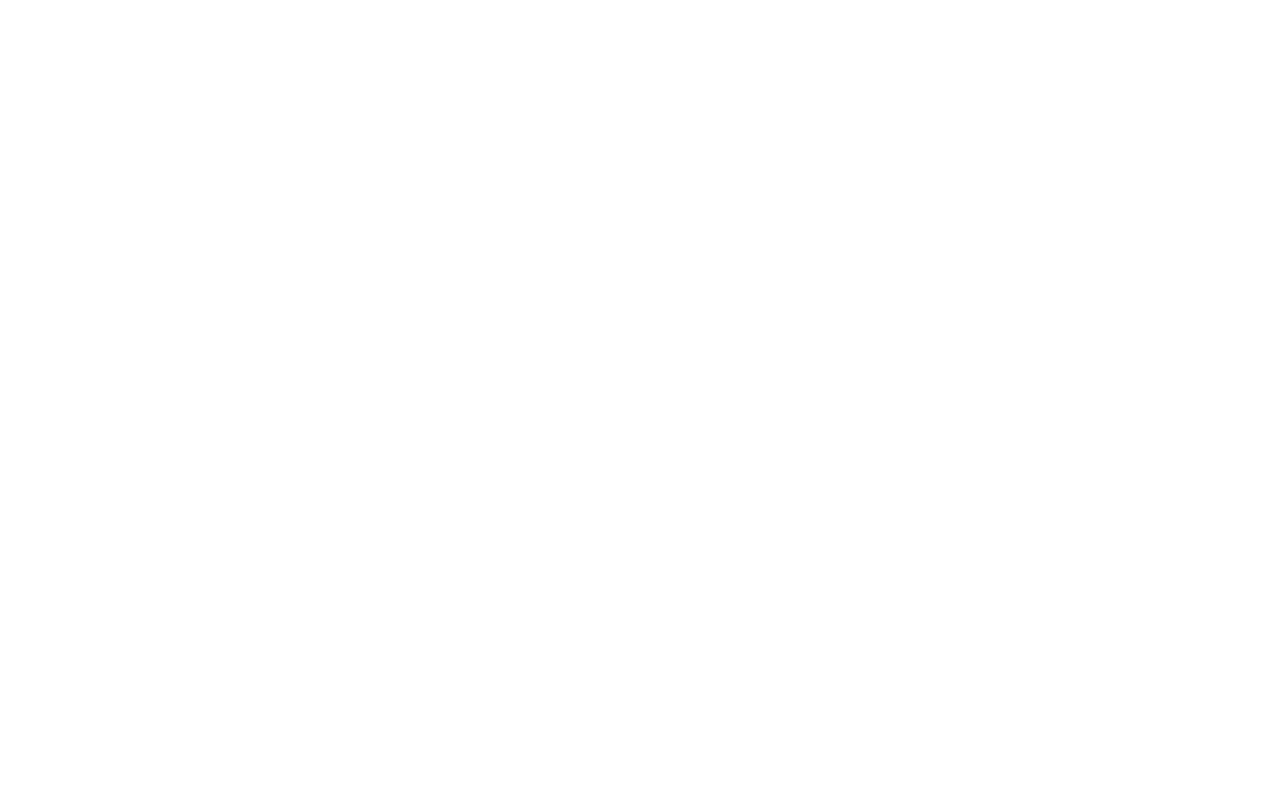
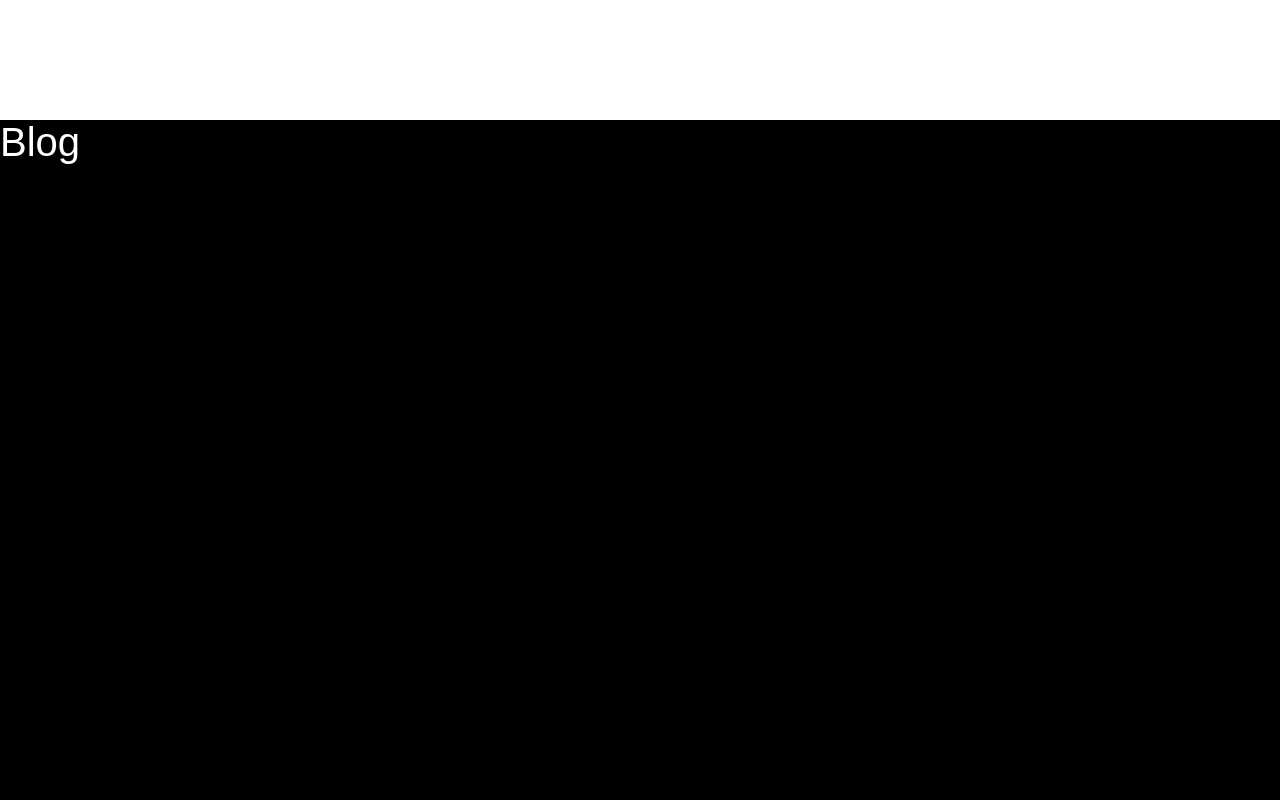
Before and after one commit to SahelaR/portfolioWebsite, a React (Create React App) app: page / in a window 1280 px wide. Shown: the part 3840-4640 px from the top of the page. Built offline with nearby package versions, Linux system fonts and the light colour scheme; some icons are missing.

Commit message:
created slider for blog

```diff
--- a/src/components/BlogSection/BlogSection.module.css
+++ b/src/components/BlogSection/BlogSection.module.css
@@ -1,8 +1,6 @@
 .mainCoverContainer {
     min-height: 100vh;
-     display: flex;
-     justify-content: space-around;
-     align-items: center;
+    background-color: var(--black-color)
 }
 
 p {
```
Also changed, not shown: src/components/BlogSlider/BlogSlider.module.css (added), src/components/BlogSlider/index.js (added).
